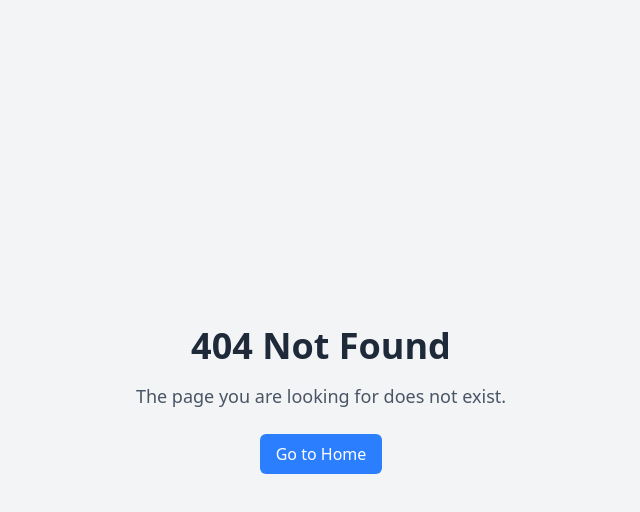
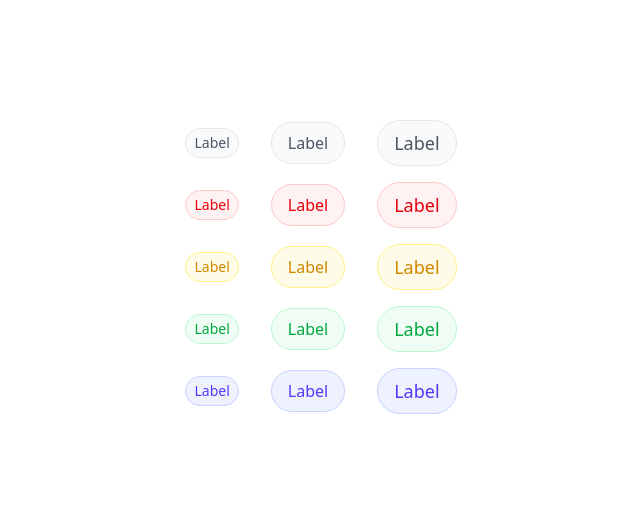
Before and after one commit to clumsy-hands/gfe-react-submissions, a React (Vite) app: page /badges in a window 1280 px wide. Before the commit this address had no page. Shown: the top 512 px of the page, without its empty margins (319-959 px from the left). Built offline with nearby package versions, Linux system fonts and the light colour scheme.

Commit message:
feat: submit badge project

```diff
--- a/src/App.tsx
+++ b/src/App.tsx
@@ -5,6 +5,7 @@ import NotFound from "./components/not-found";
 import BlogCard from "./components/blog-card";
 import ProfileCard from "./components/profile-card";
 import ButtonPlayground from "./components/button";
+import BadgePlayground from "./components/badge";
 
 const router = createBrowserRouter([
   {
@@ -24,6 +25,10 @@ const router = createBrowserRouter([
     path: "/buttons",
     element: <ButtonPlayground />,
   },
+  {
+    path: "/badges",
+    element: <BadgePlayground />,
+  },
 ]);
 
 function App() {
--- /dev/null
+++ b/src/components/badge.tsx
@@ -0,0 +1,115 @@
+import {
+  BadgeColor,
+  BadgeSize,
+  badgeVariantsA,
+  badgeVariantsB,
+  badgeVariantsC,
+  badgeVariantsD,
+  badgeVariantsE,
+} from "../data/badge.data";
+
+export interface BadgeProps {
+  size?: BadgeSize;
+  color?: BadgeColor;
+  label?: string;
+}
+
+export function Badge({
+  size = BadgeSize.Medium,
+  color = BadgeColor.Neutral,
+  label = "",
+}: BadgeProps) {
+  return (
+    <span
+      className={`${getClassNamesByColor(color)} ${getClassNamesBySize(size)}`}
+    >
+      {label}
+    </span>
+  );
+}
+
+function getClassNamesBySize(size: BadgeSize): string {
+  switch (size) {
+    case BadgeSize.Small:
+      return `py-1 px-2 rounded-4xl text-sm`;
+    case BadgeSize.Large:
+      return `py-2 px-4 rounded-4xl text-lg`;
+    default:
+      return `py-2 px-4 rounded-4xl text-md`;
+  }
+}
+
+function getClassNamesByColor(color: BadgeColor): string {
+  switch (color) {
+    case BadgeColor.Brand:
+      return `bg-indigo-50 border-indigo-200 border-1 text-indigo-600`;
+    case BadgeColor.Success:
+      return `bg-green-50 border-green-200 border-1 text-green-600`;
+    case BadgeColor.Warning:
+      return `bg-yellow-50 border-yellow-200 border-1 text-yellow-600`;
+    case BadgeColor.Danger:
+      return `bg-red-50 border-red-200 border-1 text-red-600`;
+    default:
+      return `bg-gray-50 border-gray-200 border-1 text-gray-600`;
+  }
+}
+
+const badgeListClass =
+  "flex flex-row items-center justify-center flex-wrap gap-8 my-2";
+
+export default function BadgePlayground() {
+  return (
+    <div className="gfe-main">
+      <div className={badgeListClass}>
+        {badgeVariantsA.map((badge, index) => (
+          <Badge
+            key={index}
+            size={badge.size}
+            color={badge.color}
+            label={badge.label}
+          />
+        ))}
+      </div>
+      <div className={badgeListClass}>
+        {badgeVariantsB.map((badge, index) => (
+          <Badge
+            key={index}
+            size={badge.size}
+            color={badge.color}
+            label={badge.label}
+          />
+        ))}
+      </div>
+      <div className={badgeListClass}>
+        {badgeVariantsC.map((badge, index) => (
+          <Badge
+            key={index}
+            size={badge.size}
+            color={badge.color}
+            label={badge.label}
+          />
+        ))}
+      </div>
+      <div className={badgeListClass}>
+        {badgeVariantsD.map((badge, index) => (
+          <Badge
+            key={index}
+            size={badge.size}
+            color={badge.color}
+            label={badge.label}
+          />
+        ))}
+      </div>
+      <div className={badgeListClass}>
+        {badgeVariantsE.map((badge, index) => (
+          <Badge
+            key={index}
+            size={badge.size}
+            color={badge.color}
+            label={badge.label}
+          />
+        ))}
+      </div>
+    </div>
+  );
+}
--- /dev/null
+++ b/src/data/badge.data.ts
@@ -0,0 +1,115 @@
+import { BadgeProps } from "../components/badge";
+
+export const enum BadgeSize {
+  Small = "sm",
+  Medium = "md",
+  Large = "lg",
+}
+export const enum BadgeColor {
+  Neutral = "neutral",
+  Brand = "brand",
+  Success = "success",
+  Warning = "warning",
+  Danger = "danger",
+}
+
+type IBadgeVariants = BadgeProps[];
+const badgeLabel = "Label";
+
+const badgeVariantsA: IBadgeVariants = [
+  {
+    label: badgeLabel,
+    size: BadgeSize.Small,
+    color: BadgeColor.Neutral,
+  },
+  {
+    label: badgeLabel,
+    size: BadgeSize.Medium,
+    color: BadgeColor.Neutral,
+  },
+  {
+    label: badgeLabel,
+    size: BadgeSize.Large,
+    color: BadgeColor.Neutral,
+  },
+];
+
+const badgeVariantsB: IBadgeVariants = [
+  {
+    label: badgeLabel,
+    size: BadgeSize.Small,
+    color: BadgeColor.Danger,
+  },
+  {
+    label: badgeLabel,
+    size: BadgeSize.Medium,
+    color: BadgeColor.Danger,
+  },
+  {
+    label: badgeLabel,
+    size: BadgeSize.Large,
+    color: BadgeColor.Danger,
+  },
+];
+
+const badgeVariantsC: IBadgeVariants = [
+  {
+    label: badgeLabel,
+    size: BadgeSize.Small,
+    color: BadgeColor.Warning,
+  },
+  {
+    label: badgeLabel,
+    size: BadgeSize.Medium,
+    color: BadgeColor.Warning,
+  },
+  {
+    label: badgeLabel,
+    size: BadgeSize.Large,
+    color: BadgeColor.Warning,
+  },
+];
+
+const badgeVariantsD: IBadgeVariants = [
+  {
+    label: badgeLabel,
+    size: BadgeSize.Small,
+    color: BadgeColor.Success,
+  },
+  {
+    label: badgeLabel,
+    size: BadgeSize.Medium,
+    color: BadgeColor.Success,
+  },
+  {
+    label: badgeLabel,
+    size: BadgeSize.Large,
+    color: BadgeColor.Success,
+  },
+];
+
+const badgeVariantsE: IBadgeVariants = [
+  {
+    label: badgeLabel,
+    size: BadgeSize.Small,
+    color: BadgeColor.Brand,
+  },
+  {
+    label: badgeLabel,
+    size: BadgeSize.Medium,
+    color: BadgeColor.Brand,
+  },
+  {
+    label: badgeLabel,
+    size: BadgeSize.Large,
+    color: BadgeColor.Brand,
+  },
+];
+
+export {
+  badgeVariantsA,
+  badgeVariantsB,
+  badgeVariantsC,
+  badgeVariantsD,
+  badgeVariantsE,
+};
```
